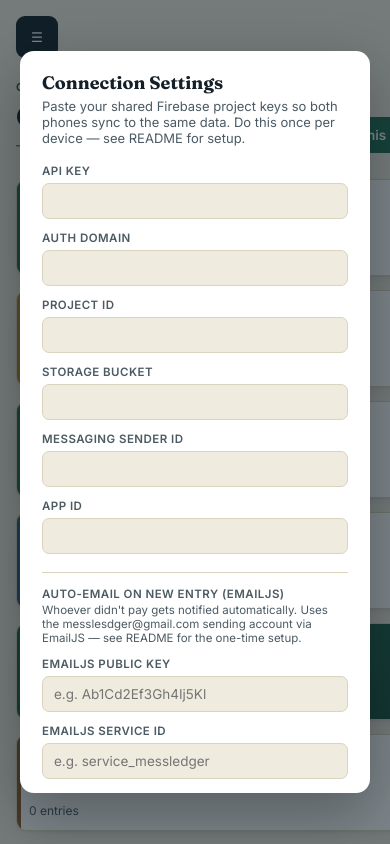
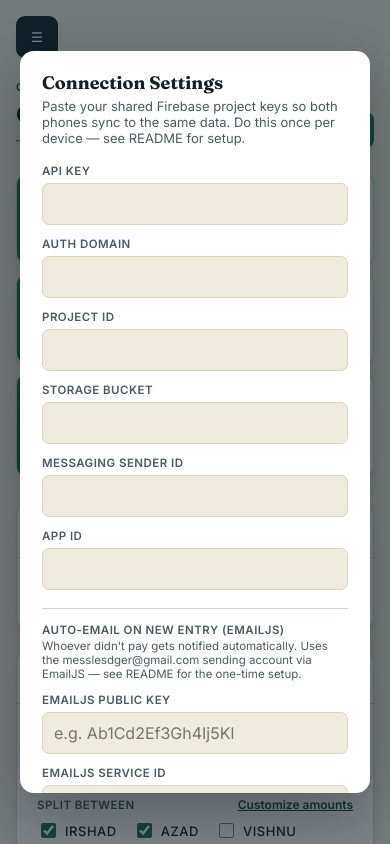
Before and after one commit to gadgetmeshbh-dot/the-mess-ledger, a plain HTML site: page index.html in a window 390 px wide. Shown: the top 844 px of the page. Drawn offline with nearby package versions, Linux system fonts and the light colour scheme.

Commit message:
Add files via upload

```diff
--- a/index.html
+++ b/index.html
@@ -208,13 +208,23 @@ tr:last-child td{border-bottom:none;}
   .sidebar.open{transform:translateX(0);}
   .menu-toggle{display:flex;}
   .main{margin-left:0;padding:80px 16px 60px;}
-  .form-row,.form-row.three{grid-template-columns:1fr;}
+  /* !important beats any inline grid-template-columns (e.g. the 4-col
+     Add Expense row, 3-col Vishnu row) so every form field stacks full
+     width and stays readable without zooming. */
+  .form-row,.form-row.three{grid-template-columns:1fr !important;}
+  .widgets-3{grid-template-columns:1fr !important;}
   .widget{padding:14px 12px 12px;}
   .widget-value{font-size:19px;}
+  .page-head h1{font-size:22px;}
+  input[type=text],input[type=number],input[type=date],input[type=time],select,textarea{font-size:16px;padding:10px 11px;}
+  table{font-size:13px;}
 }
 @media (max-width:420px){
-  .widgets{grid-template-columns:1fr;}
-  .widget.span2{grid-column:auto;}
+  .widgets{gap:10px;}
+  .widget{padding:12px 10px 11px;}
+  .widget-label{font-size:10.5px;}
+  .widget-value{font-size:17px;}
+  .widget-sub{font-size:11px;}
 }
 
 .info-note{background:var(--brass-tint);border:1px solid var(--brass);color:#6B4E17;border-radius:8px;padding:12px 14px;font-size:12.5px;margin-bottom:18px;line-height:1.5;}
@@ -383,7 +393,7 @@ tr:last-child td{border-bottom:none;}
 
       <div class="info-note">Two kinds of entries live here. <b>Vishnu's personal item on our bill</b> — when he tags his own stuff onto our mess purchase — adds to what he owes. <b>Log what Vishnu spent/paid</b> — when he covers something and it's credited to Irshad or Azad — reduces what he owes, and also lands in this cycle's mess entries, tagged <b>By Vishnu</b>.</div>
 
-      <div class="widgets" style="grid-template-columns:repeat(3,1fr);">
+      <div class="widgets widgets-3" style="grid-template-columns:repeat(3,1fr);">
         <div class="widget"><div class="widget-bar" style="background:var(--vishnu);"></div><div class="widget-label">Net Balance Due from Vishnu</div><div class="widget-value mono" id="vTotal">BHD 0.000</div><div class="widget-sub" id="vCount">0 entries</div></div>
         <div class="widget"><div class="widget-bar irshad"></div><div class="widget-label">Vishnu Owes Irshad</div><div class="widget-value mono" id="vIrshad">BHD 0.000</div></div>
         <div class="widget"><div class="widget-bar azad"></div><div class="widget-label">Vishnu Owes Azad</div><div class="widget-value mono" id="vAzad">BHD 0.000</div></div>
```
